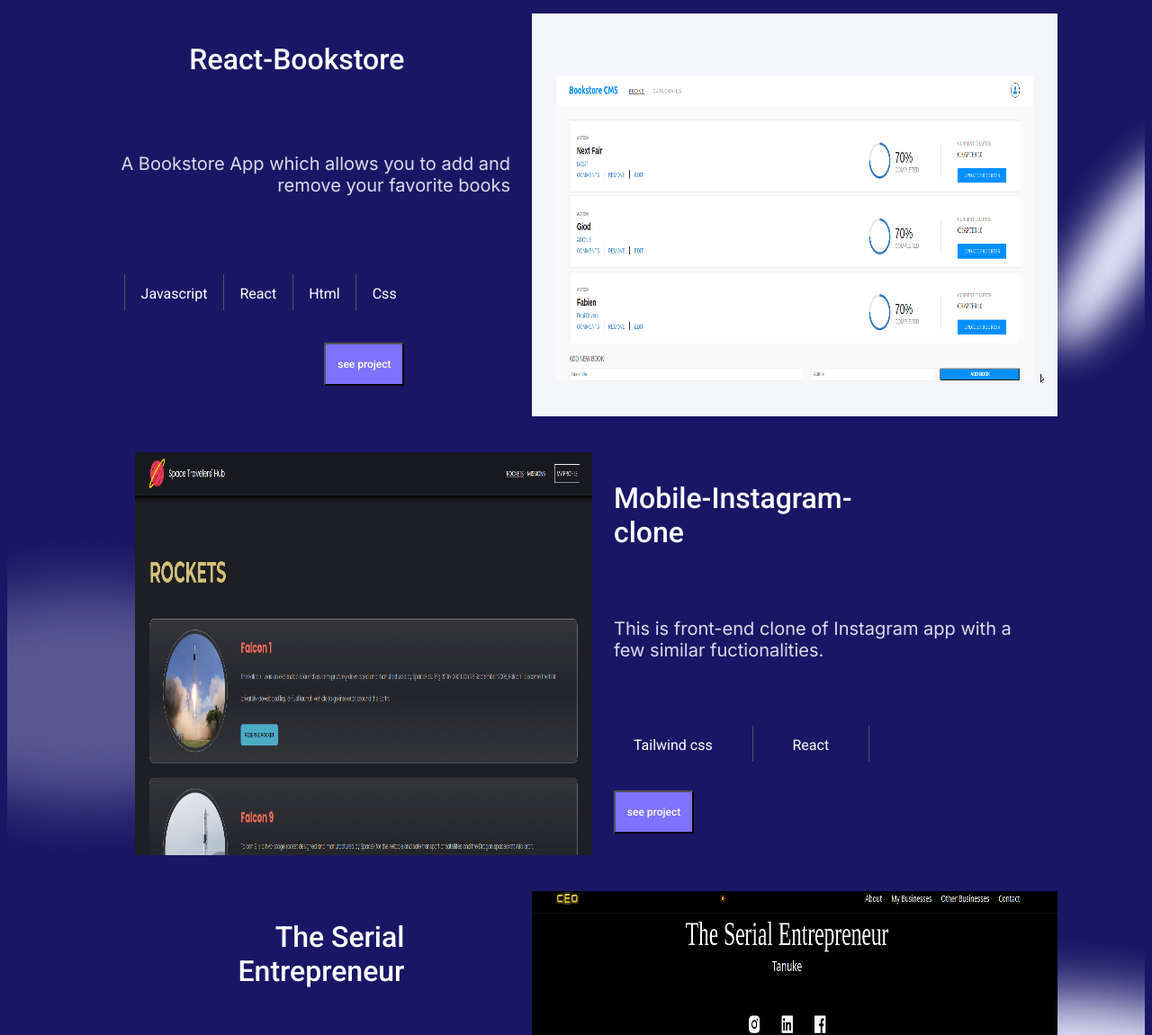
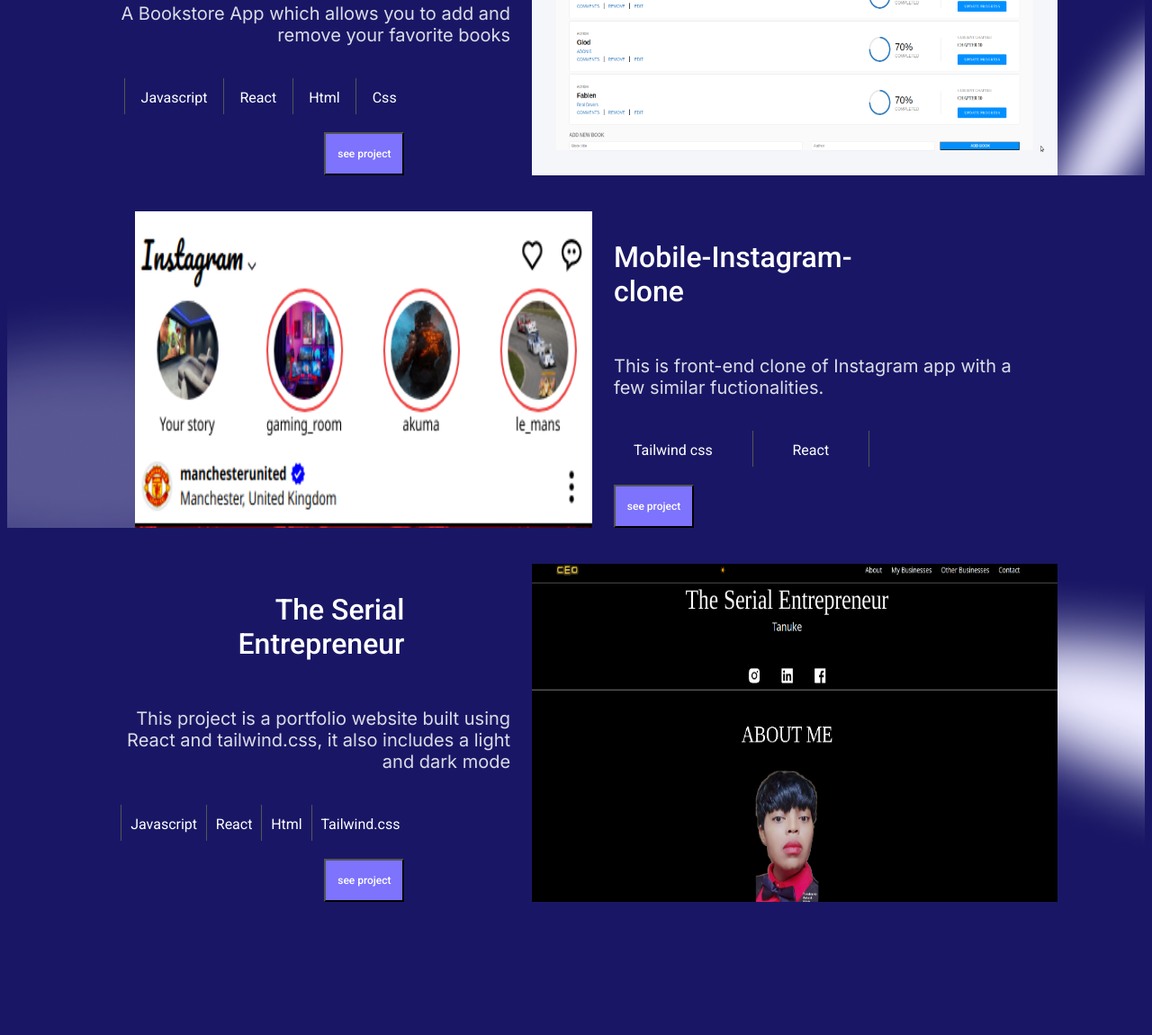
Before and after one commit to fibini/Portfolio-project, a website: page index.html in a window 1280 px wide. Shown: the part 1915-3066 px from the top of the page at 90% size. Drawn offline with Linux system fonts and the light colour scheme.

Commit message:
add different instagram image

```diff
--- a/javascript.js
+++ b/javascript.js
@@ -22,7 +22,7 @@
   },
   {
     name: 'Mobile-Instagram-clone',
-    featureimage: './img/Screenshot_missions.png',
+    featureimage: './img/insta.png',
     description: 'This is front-end clone of Instagram app with a few similar fuctionalities.',
     technologies: ['Tailwind css', 'React'],
     liveversion: 'https://react-instagram-clone-navy.vercel.app/',
--- a/style.css
+++ b/style.css
@@ -905,7 +905,7 @@
 
   .blank {
     width: 100%;
-    height: 448px;
+    height: 100%;
     grid-column: 2 / 4;
     grid-row: 3 / 7;
   }
```
Also changed, not shown: img/insta-clone.png (added), img/insta.png (added).
